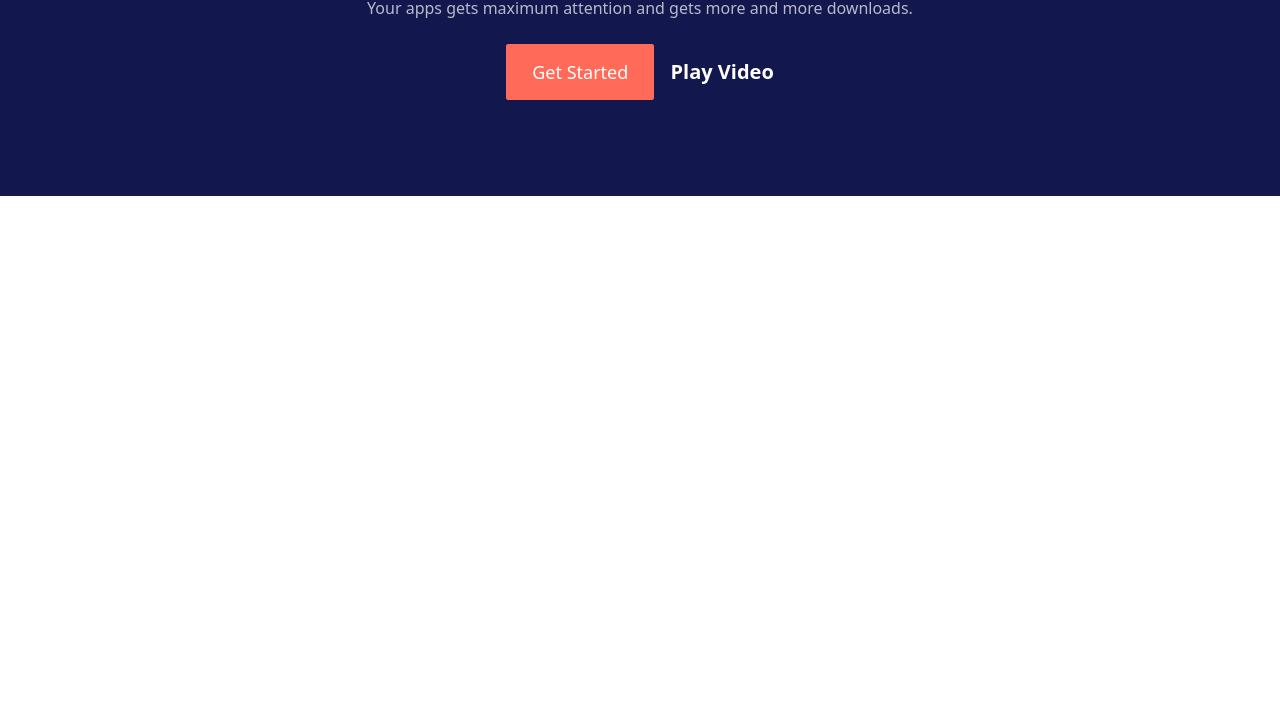
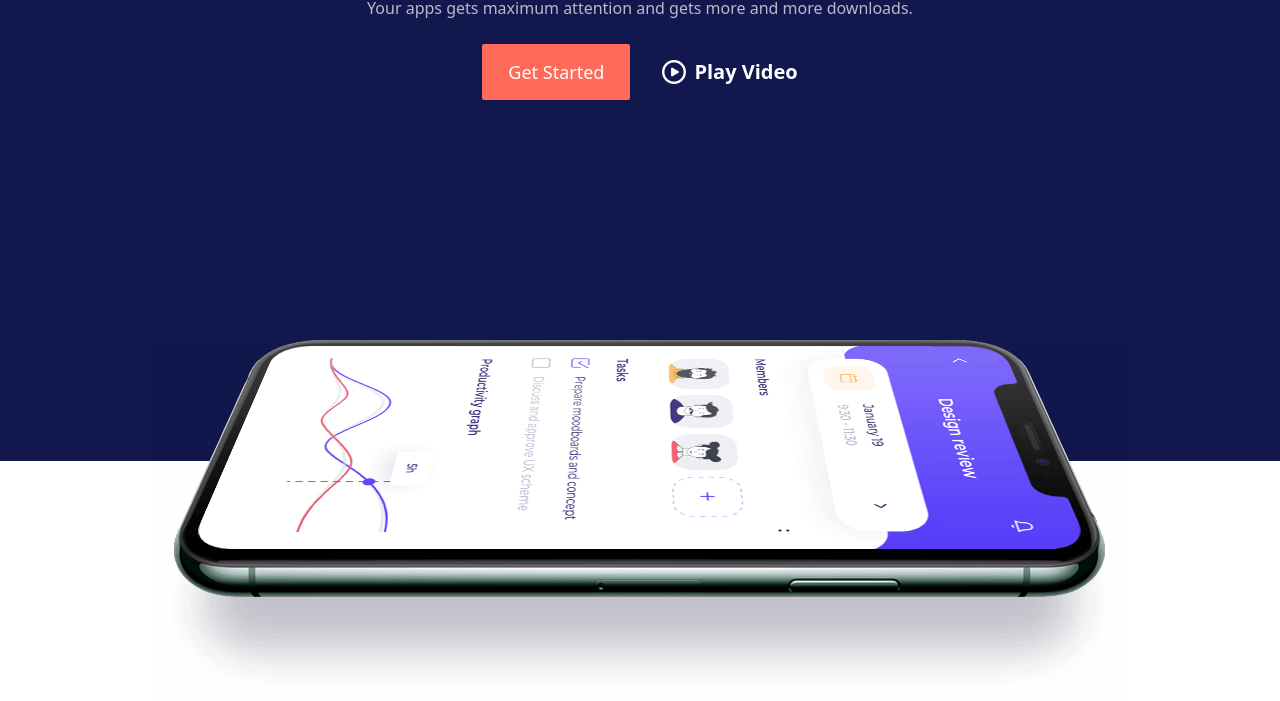
Before and after one commit to shakil-hossain450s/appie-with-tailwindcss, a plain HTML site: page index.html in a window 1280 px wide. Shown: the part 372-1073 px from the top of the page. Before the commit the page ends 800 px from the top, so only its background shows below. Drawn offline with nearby package versions, Linux system fonts and the light colour scheme.

Commit message:
banner image addded

```diff
--- a/index.html
+++ b/index.html
@@ -28,7 +28,7 @@
                             <a href="#" class="hover:text-[#ff6b58] duration-200">Contact</a>
                         </div>
                     </div>
-                    <div class="space-x-3 hidden lg:block">
+                    <div class="space-x-4 hidden lg:block">
                         <button class="text-xl font-semibold">Login</button>
                         <button
                             class="bg-[#ff6b58] text-lg px-6 py-3 font-medium rounded-sm hover:bg-transparent border-2 border-[#ff6b58] duration-300">Get
@@ -42,15 +42,23 @@
         </nav>
         <!-- nav end here -->
         <!-- banner section start -->
-        <section class="bg-[#12174e] py-24">
-            <div class="text-white text-center space-y-6">
-                <h1 class="text-7xl font-semibold">Creative Way to <br> Showcase your <span class="text-[#ff6b58]">App</span></h1>
-                <p class="opacity-70">Your apps gets maximum attention and gets more and more downloads.</p>
-                <div class="space-x-3 hidden lg:block">
-                    <button
-                        class="bg-[#ff6b58] text-lg px-6 py-3 font-medium rounded-sm hover:bg-transparent border-2 border-[#ff6b58] duration-300">Get
-                        Started</button>
-                    <button class="text-xl font-semibold">Play Video</button>
+        <section class="bg-[#12174e] pt-24">
+            <div class="container mx-auto px-10 lg:px-24 flex flex-col justify-center items-center">
+                <div class="text-white text-center space-y-6">
+                    <h1 class="text-4xl md:text-5xl lg:text-7xl font-semibold">Creative Way to <br> Showcase your <span
+                            class="text-[#ff6b58]">App</span></h1>
+                    <p class="opacity-70">Your apps gets maximum attention and gets more and more downloads.</p>
+                    <div class="space-x-3 flex justify-center gap-5">
+                        <button
+                            class="bg-[#ff6b58] text-lg px-6 py-3 font-medium rounded-sm hover:bg-transparent border-2 border-[#ff6b58] duration-300">Get
+                            Started</button>
+                        <button class="text-xl font-semibold flex items-center gap-2">
+                            <img src="./assets/play-button.png" alt="">
+                            Play Video</button>
+                    </div>
+                </div>
+                <div class="translate-y-24 md:translate-y-48 lg:translate-y-60">
+                    <img src="./assets/hero-thumb-4.png" alt="">
                 </div>
             </div>
         </section>
```
